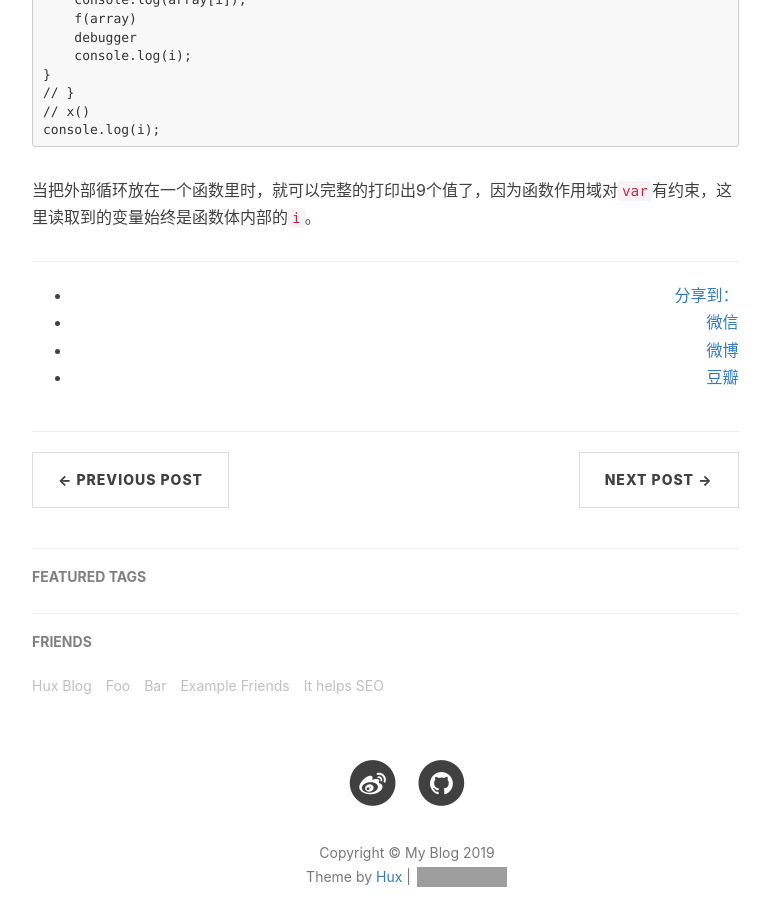
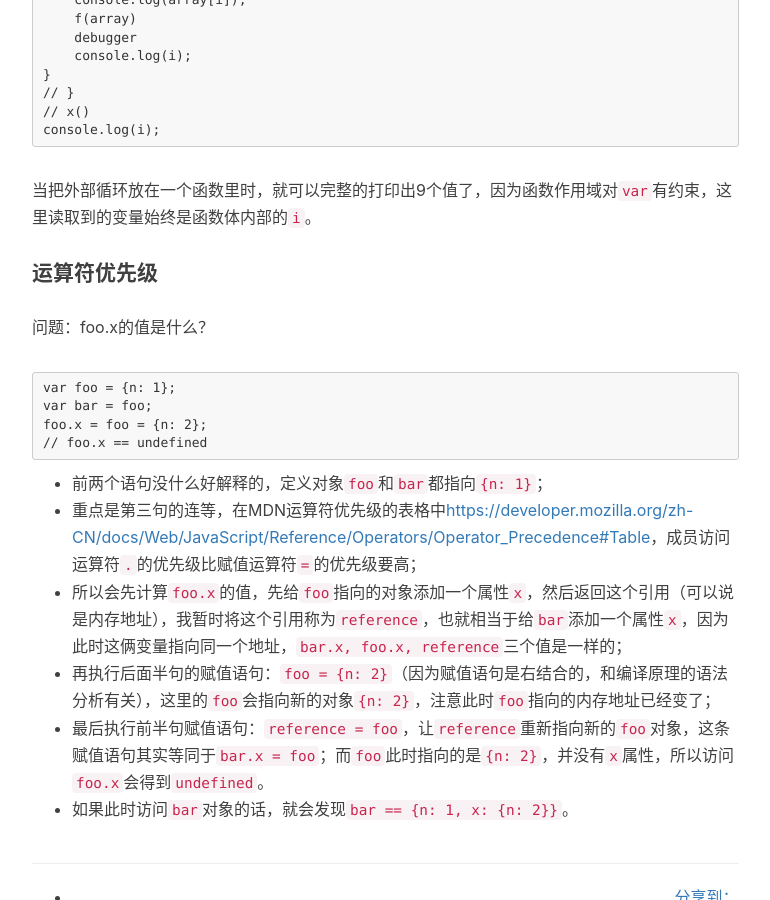
Before and after one commit to YouziXR/YouziXR.github.io, a Jekyll site: the page built from _posts/2019-03-05-JS-刷题记录.md, in a window 1280 px wide and 900 px high, scrolled down 2939 px. Shown: the whole window, without its empty margins (233-1003 px from the left). Built offline with Jekyll 4.4.1, drawn with Linux system fonts in a browser that asks for light colours; nearby versions of some CDN libraries; our own code applies the rules of GitHub Pages for plain Markdown files; comment, search, counter and statistics services are not loaded; grey boxes are pictures that could not be loaded.

Commit message:
更新一个题，学习笔记7

```diff
--- a/_posts/2019-03-05-JS-刷题记录.md
+++ b/_posts/2019-03-05-JS-刷题记录.md
@@ -107,3 +107,19 @@
     console.log(i);
 
 当把外部循环放在一个函数里时，就可以完整的打印出9个值了，因为函数作用域对`var`有约束，这里读取到的变量始终是函数体内部的`i`。
+
+#### 运算符优先级
+
+问题：foo.x的值是什么？
+
+	var foo = {n: 1};
+	var bar = foo;
+	foo.x = foo = {n: 2};
+	// foo.x == undefined
+
+- 前两个语句没什么好解释的，定义对象`foo`和`bar`都指向`{n: 1}`；
+- 重点是第三句的连等，在MDN运算符优先级的表格中[https://developer.mozilla.org/zh-CN/docs/Web/JavaScript/Reference/Operators/Operator_Precedence#Table](https://developer.mozilla.org/zh-CN/docs/Web/JavaScript/Reference/Operators/Operator_Precedence#Table)，成员访问运算符`.`的优先级比赋值运算符`=`的优先级要高；
+- 所以会先计算`foo.x`的值，先给`foo`指向的对象添加一个属性`x`，然后返回这个引用（可以说是内存地址），我暂时将这个引用称为`reference`，也就相当于给`bar`添加一个属性`x`，因为此时这俩变量指向同一个地址，`bar.x, foo.x, reference`三个值是一样的；
+- 再执行后面半句的赋值语句：`foo = {n: 2}`（因为赋值语句是右结合的，和编译原理的语法分析有关），这里的`foo`会指向新的对象`{n: 2}`，注意此时`foo`指向的内存地址已经变了；
+- 最后执行前半句赋值语句：`reference = foo`，让`reference`重新指向新的`foo`对象，这条赋值语句其实等同于`bar.x = foo`；而`foo`此时指向的是`{n: 2}`，并没有`x`属性，所以访问`foo.x`会得到`undefined`。
+- 如果此时访问`bar`对象的话，就会发现`bar == {n: 1, x: {n: 2}}`。
```
Also changed, not shown: _posts/2019-03-26-ES6-Learning-notes-7th.md (added, +40 -0 lines).
